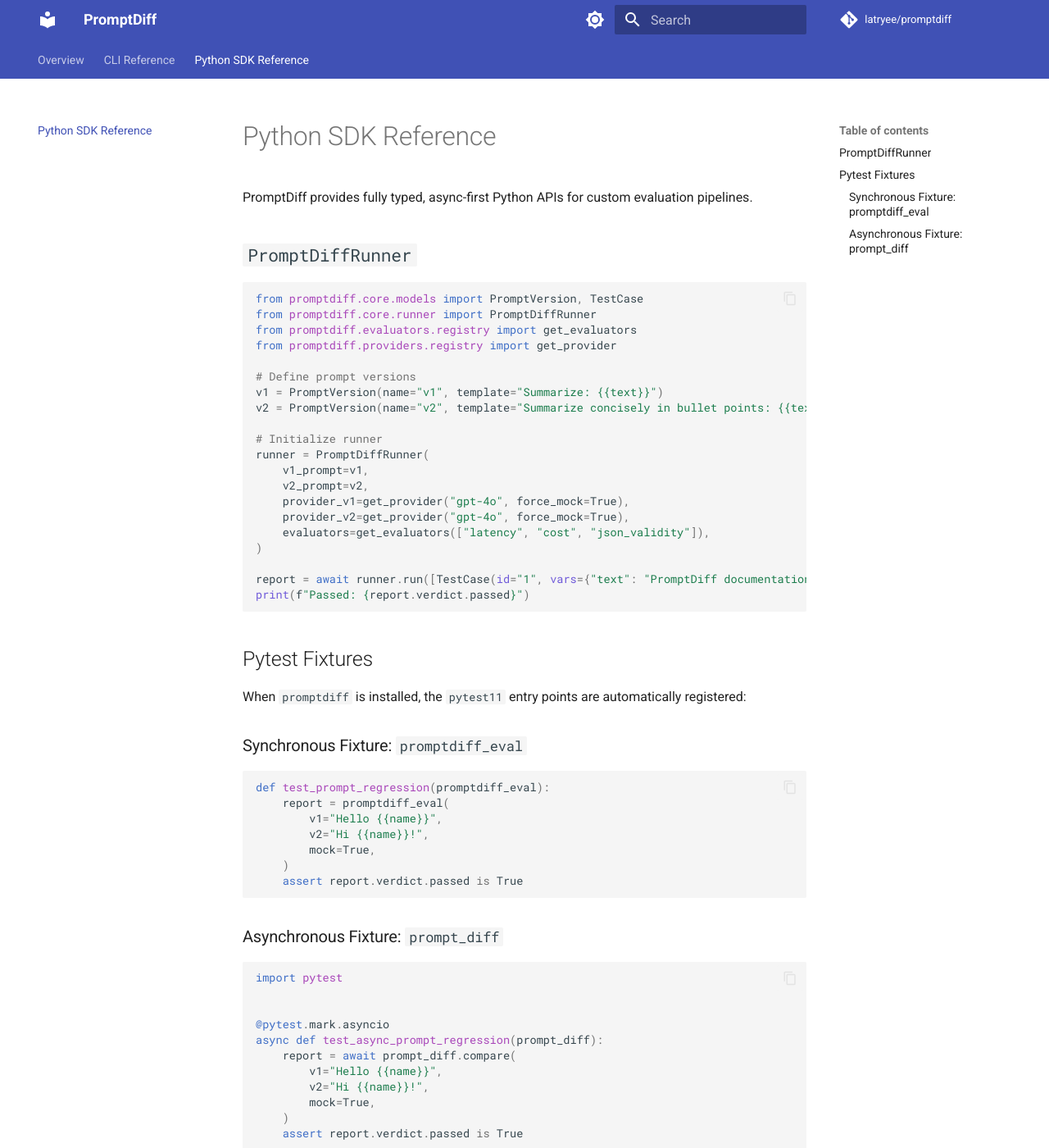
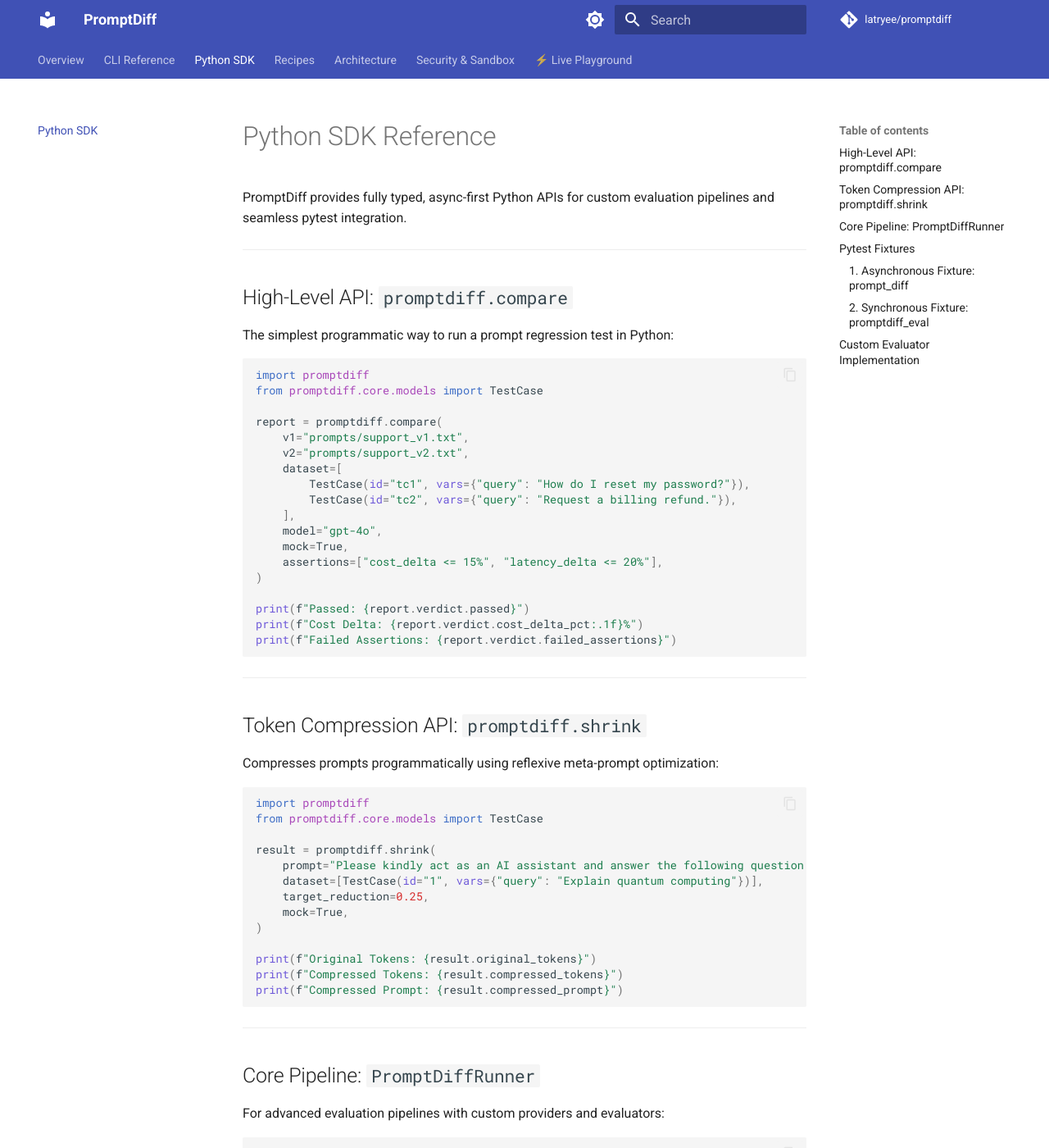
Before and after one commit to latryee/promptdiff, an MkDocs documentation site: the page built from docs_src/api/sdk.md, in a window 1280 px wide and 1400 px high. Shown: the whole window at 82% size. Built offline with MkDocs 1.6.1 and Material for MkDocs 9.7.7, drawn with Linux system fonts in a browser that asks for light colours; comment, search, counter and statistics services are not loaded; some of the changed text lies outside the part shown.

Commit message:
docs: integrate Material for MkDocs documentation and automated GitHub Pages build

````diff
--- a/docs/api/sdk.md
+++ /dev/null
@@ -1,58 +0,0 @@
-# Python SDK Reference
-
-PromptDiff provides fully typed, async-first Python APIs for custom evaluation pipelines.
-
-## `PromptDiffRunner`
-
-```python
-from promptdiff.core.models import PromptVersion, TestCase
-from promptdiff.core.runner import PromptDiffRunner
-from promptdiff.evaluators.registry import get_evaluators
-from promptdiff.providers.registry import get_provider
-
-# Define prompt versions
-v1 = PromptVersion(name="v1", template="Summarize: {{text}}")
-v2 = PromptVersion(name="v2", template="Summarize concisely in bullet points: {{text}}")
-
-# Initialize runner
-runner = PromptDiffRunner(
-    v1_prompt=v1,
-    v2_prompt=v2,
-    provider_v1=get_provider("gpt-4o", force_mock=True),
-    provider_v2=get_provider("gpt-4o", force_mock=True),
-    evaluators=get_evaluators(["latency", "cost", "json_validity"]),
-)
-
-report = await runner.run([TestCase(id="1", vars={"text": "PromptDiff documentation"})])
-print(f"Passed: {report.verdict.passed}")
-```
-
-## Pytest Fixtures
-
-When `promptdiff` is installed, the `pytest11` entry points are automatically registered:
-
-### Synchronous Fixture: `promptdiff_eval`
-```python
-def test_prompt_regression(promptdiff_eval):
-    report = promptdiff_eval(
-        v1="Hello {{name}}",
-        v2="Hi {{name}}!",
-        mock=True,
-    )
-    assert report.verdict.passed is True
-```
-
-### Asynchronous Fixture: `prompt_diff`
-```python
-import pytest
-
-
-@pytest.mark.asyncio
-async def test_async_prompt_regression(prompt_diff):
-    report = await prompt_diff.compare(
-        v1="Hello {{name}}",
-        v2="Hi {{name}}!",
-        mock=True,
-    )
-    assert report.verdict.passed is True
-```
--- a/docs/index.html
+++ b/docs/index.html
@@ -64,6 +64,11 @@
                         <svg class="w-4 h-4" fill="none" stroke="currentColor" viewBox="0 0 24 24"><path stroke-linecap="round" stroke-linejoin="round" stroke-width="2" d="M8 16H6a2 2 0 01-2-2V6a2 2 0 012-2h8a2 2 0 012 2v2m-6 12h8a2 2 0 002-2v-8a2 2 0 00-2-2h-8a2 2 0 00-2 2v8a2 2 0 002 2z"></path></svg>
                     </button>
                 </div>
+
+                <a href="./docs/" class="flex items-center gap-2 px-3.5 py-2 rounded-lg bg-indigo-600 hover:bg-indigo-500 text-xs font-semibold text-white transition shadow-sm">
+                    <svg class="w-4 h-4 text-white" fill="none" stroke="currentColor" viewBox="0 0 24 24"><path stroke-linecap="round" stroke-linejoin="round" stroke-width="2" d="M12 6.253v13m0-13C10.832 5.477 9.246 5 7.5 5S4.168 5.477 3 6.253v13C4.168 18.477 5.754 18 7.5 18s3.332.477 4.5 1.253m0-13C13.168 5.477 14.754 5 16.5 5c1.747 0 3.332.477 4.5 1.253v13C19.832 18.477 18.247 18 16.5 18c-1.746 0-3.332.477-4.5 1.253"></path></svg>
+                    <span>Full Docs</span>
+                </a>
 
                 <a href="https://github.com/latryee/promptdiff" target="_blank" class="flex items-center gap-2 px-3.5 py-2 rounded-lg bg-slate-900 hover:bg-slate-800 border border-slate-700 text-xs font-semibold text-slate-200 transition shadow-sm">
                     <svg class="w-4 h-4 text-slate-300" fill="currentColor" viewBox="0 0 24 24"><path fill-rule="evenodd" clip-rule="evenodd" d="M12 2C6.477 2 2 6.484 2 12.017c0 4.425 2.865 8.18 6.839 9.504.5.092.682-.217.682-.483 0-.237-.008-.868-.013-1.703-2.782.605-3.369-1.343-3.369-1.343-.454-1.158-1.11-1.466-1.11-1.466-.908-.62.069-.608.069-.608 1.003.07 1.53 1.032 1.53 1.032.892 1.53 2.341 1.088 2.91.832.092-.647.35-1.088.636-1.338-2.22-.253-4.555-1.113-4.555-4.951 0-1.093.39-1.988 1.029-2.688-.103-.253-.446-1.272.098-2.65 0 0 .84-.27 2.75 1.026A9.564 9.564 0 0112 6.844c.85.004 1.705.115 2.504.337 1.909-1.296 2.747-1.027 2.747-1.027.546 1.379.202 2.398.1 2.651.64.7 1.028 1.595 1.028 2.688 0 3.848-2.339 4.695-4.566 4.943.359.309.678.92.678 1.855 0 1.338-.012 2.419-.012 2.747 0 .268.18.58.688.482A10.019 10.019 0 0022 12.017C22 6.484 17.522 2 12 2z"/></svg>
--- /dev/null
+++ b/docs_src/api/sdk.md
@@ -0,0 +1,147 @@
+# Python SDK Reference
+
+PromptDiff provides fully typed, async-first Python APIs for custom evaluation pipelines and seamless pytest integration.
+
+---
+
+## High-Level API: `promptdiff.compare`
+
+The simplest programmatic way to run a prompt regression test in Python:
+
+```python
+import promptdiff
+from promptdiff.core.models import TestCase
+
+report = promptdiff.compare(
+    v1="prompts/support_v1.txt",
+    v2="prompts/support_v2.txt",
+    dataset=[
+        TestCase(id="tc1", vars={"query": "How do I reset my password?"}),
+        TestCase(id="tc2", vars={"query": "Request a billing refund."}),
+    ],
+    model="gpt-4o",
+    mock=True,
+    assertions=["cost_delta <= 15%", "latency_delta <= 20%"],
+)
+
+print(f"Passed: {report.verdict.passed}")
+print(f"Cost Delta: {report.verdict.cost_delta_pct:.1f}%")
+print(f"Failed Assertions: {report.verdict.failed_assertions}")
+```
+
+---
+
+## Token Compression API: `promptdiff.shrink`
+
+Compresses prompts programmatically using reflexive meta-prompt optimization:
+
+```python
+import promptdiff
+from promptdiff.core.models import TestCase
+
+result = promptdiff.shrink(
+    prompt="Please kindly act as an AI assistant and answer the following question: {{query}}",
+    dataset=[TestCase(id="1", vars={"query": "Explain quantum computing"})],
+    target_reduction=0.25,
+    mock=True,
+)
+
+print(f"Original Tokens: {result.original_tokens}")
+print(f"Compressed Tokens: {result.compressed_tokens}")
+print(f"Compressed Prompt: {result.compressed_prompt}")
+```
+
+---
+
+## Core Pipeline: `PromptDiffRunner`
+
+For advanced evaluation pipelines with custom providers and evaluators:
+
+```python
+import asyncio
+from promptdiff.core.models import PromptVersion, TestCase
+from promptdiff.core.runner import PromptDiffRunner
+from promptdiff.evaluators.registry import get_evaluators
+from promptdiff.providers.registry import get_provider
+
+async def main():
+    runner = PromptDiffRunner(
+        v1_prompt=PromptVersion(name="v1", template="Summarize: {{text}}"),
+        v2_prompt=PromptVersion(name="v2", template="Summarize concisely in bullet points: {{text}}"),
+        provider_v1=get_provider("gpt-4o", force_mock=True),
+        provider_v2=get_provider("gpt-4o", force_mock=True),
+        evaluators=get_evaluators(["latency", "cost", "json_validity"]),
+    )
+
+    report = await runner.run([
+        TestCase(id="tc1", vars={"text": "PromptDiff is an enterprise prompt regression testing tool."})
+    ])
+
+    print(f"Evaluation verdict: {report.verdict.passed}")
+
+asyncio.run(main())
+```
+
+---
+
+## Pytest Fixtures
+
+When `promptdiff-eval` is installed, the pytest plugin fixtures are automatically available across your test suites:
+
+### 1. Asynchronous Fixture: `prompt_diff`
+
+```python
+# tests/test_prompts.py
+import pytest
+from promptdiff.core.models import TestCase
+
+@pytest.mark.asyncio
+async def test_support_prompt_regression(prompt_diff):
+    report = await prompt_diff.compare(
+        v1="prompts/support_v1.txt",
+        v2="prompts/support_v2.txt",
+        test_cases=[
+            TestCase(id="tc1", vars={"query": "Reset password"}),
+            TestCase(id="tc2", vars={"query": "Billing question"}),
+        ],
+        model="gpt-4o",
+        mock=True,
+    )
+    assert report.verdict.passed, f"Regression detected: {report.verdict.failed_assertions}"
+```
+
+### 2. Synchronous Fixture: `promptdiff_eval`
+
+```python
+def test_greeting_prompt(promptdiff_eval):
+    report = promptdiff_eval(
+        v1="Hello {{name}}, how can I help you today?",
+        v2="Hi {{name}}! How can I assist?",
+        vars={"name": "Alice"},
+        mock=True,
+    )
+    assert report.verdict.passed
+```
+
+---
+
+## Custom Evaluator Implementation
+
+Create domain-specific evaluation metrics by subclassing `BaseEvaluator`:
+
+```python
+from promptdiff.evaluators.base import BaseEvaluator
+from promptdiff.core.models import EvaluationResult, TestCase
+
+class WordCountEvaluator(BaseEvaluator):
+    name = "word_count"
+
+    async def evaluate(self, response: str, test_case: TestCase) -> EvaluationResult:
+        count = len(response.split())
+        return EvaluationResult(
+            metric_name="word_count",
+            score=float(count),
+            passed=count < 100,
+            metadata={"word_count": count},
+        )
+```
--- a/mkdocs.yml
+++ b/mkdocs.yml
@@ -1,8 +1,9 @@
 site_name: PromptDiff
-site_description: Enterprise LLM Prompt & Model Regression Testing Platform
+site_description: Enterprise LLM Prompt Regression Testing & Cost/Latency Gating
 site_author: PromptDiff Team
 repo_url: https://github.com/latryee/promptdiff
 repo_name: latryee/promptdiff
+docs_dir: docs_src
 
 theme:
   name: material
@@ -30,7 +31,11 @@
 nav:
   - Overview: index.md
   - CLI Reference: api/cli.md
-  - Python SDK Reference: api/sdk.md
+  - Python SDK: api/sdk.md
+  - Recipes: recipes.md
+  - Architecture: architecture.md
+  - Security & Sandbox: security.md
+  - ⚡ Live Playground: "https://latryee.github.io/promptdiff/"
 
 markdown_extensions:
   - admonition
--- a/pyproject.toml
+++ b/pyproject.toml
@@ -44,7 +44,7 @@
 Homepage = "https://github.com/latryee/promptdiff"
 Repository = "https://github.com/latryee/promptdiff"
 Issues = "https://github.com/latryee/promptdiff/issues"
-Documentation = "https://github.com/latryee/promptdiff#readme"
+Documentation = "https://latryee.github.io/promptdiff/docs/"
 Changelog = "https://github.com/latryee/promptdiff/blob/main/CHANGELOG.md"
 
 [project.optional-dependencies]
````
Also changed, not shown: README.md (+2 -0 lines), docs/api/cli.md (deleted, +0 -65 lines), docs/index.md (deleted, +0 -22 lines), docs_src/api/cli.md (added, +165 -0 lines), docs_src/architecture.md (added, +43 -0 lines), docs_src/index.md (added, +95 -0 lines), docs_src/recipes.md (added, +43 -0 lines), docs_src/security.md (added, +31 -0 lines), 2 other files.
